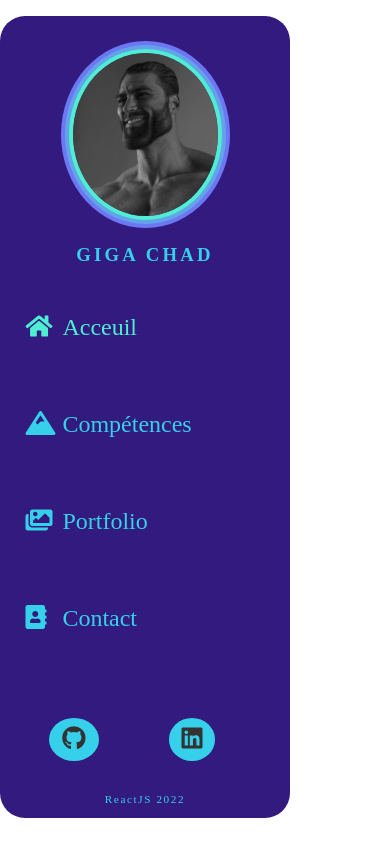
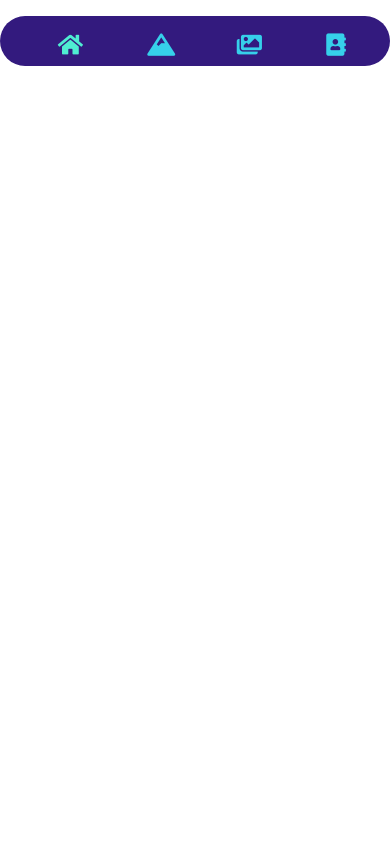
Before and after one commit to Tristan-B-28/CV_Online, a React (Create React App) app: page / in a window 390 px wide. Built offline with nearby package versions, Linux system fonts and the light colour scheme; a web font is replaced by a local one.

Commit message:
//[ADD] size sidebar

```diff
--- a/src/styles/components/_navigation.scss
+++ b/src/styles/components/_navigation.scss
@@ -118,3 +118,45 @@
         }
     }
 }
+@media screen and (max-width: 855px) {
+    .sidebar {
+        display: flex;
+        min-height: 50px;
+        margin-bottom: .2rem;
+        width: 100%;
+
+        .id, .socialNetwork {
+            display: none;
+        }
+        .navigation {
+            width: 100%;
+            padding: .1rem 1rem;
+
+            ul {
+                display: flex;
+                justify-content: space-between;
+
+                span {
+                    margin-left: 1.5rem !important;
+                }
+            }
+        }
+    }
+}
+@media screen and (max-width: 580px) {
+    .sidebar {
+        ul {
+            justify-content: space-around !important;
+            li {
+                padding: 1rem 0 !important;
+            }
+            i {
+                font-size: 1.4rem !important;
+                transform: translate(-3px) !important;
+            }
+            span {
+                display: none;
+            }
+        }
+    }
+}
```
